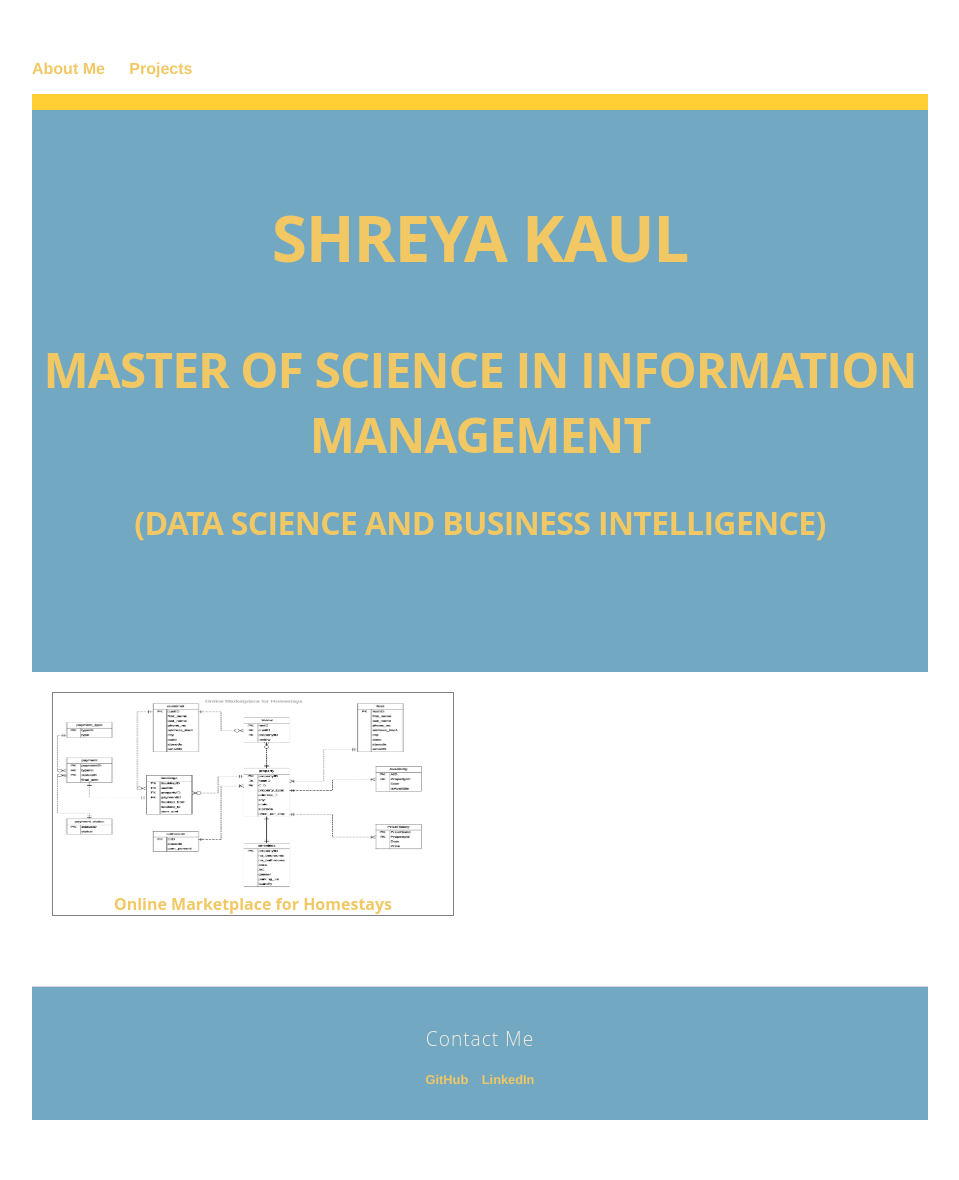
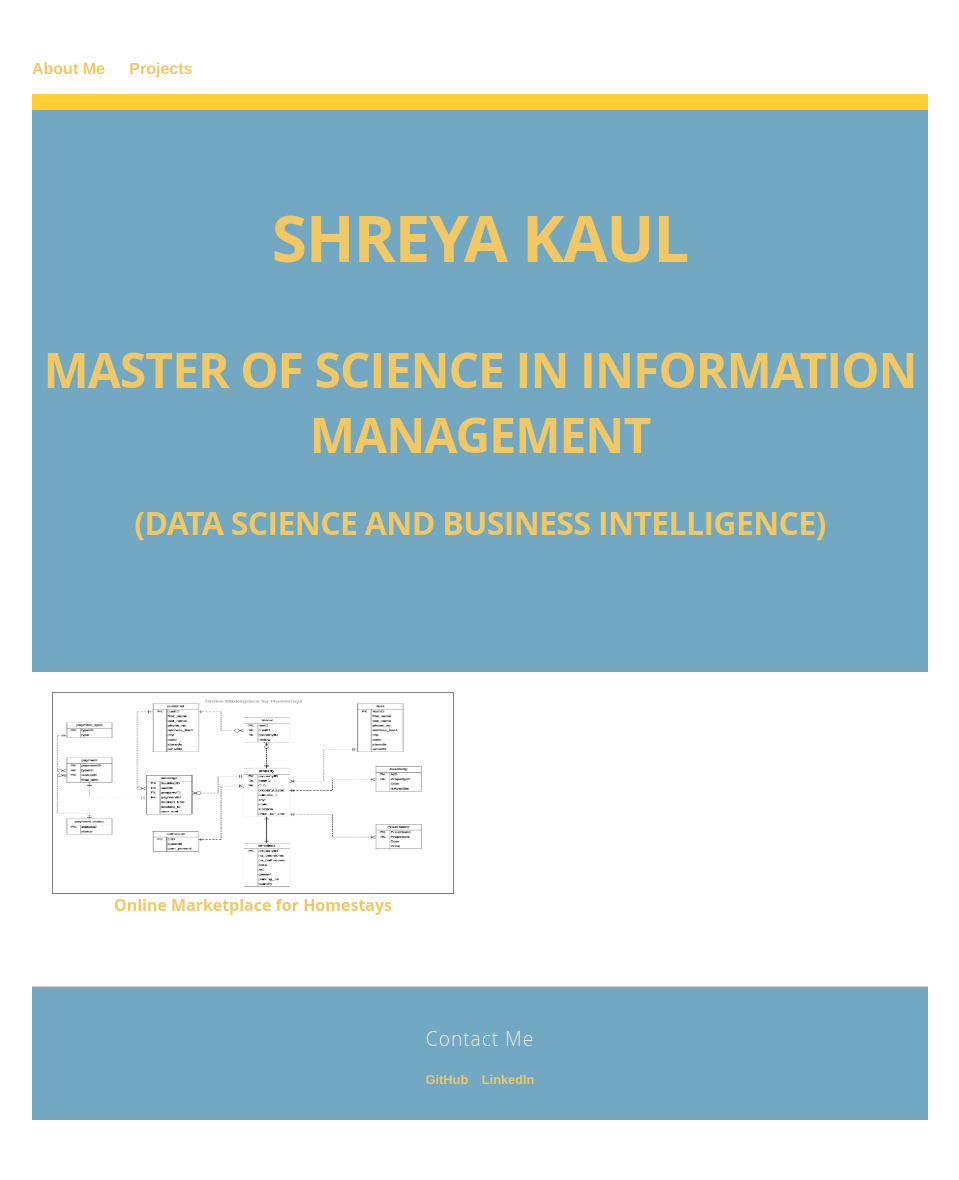
Before and after one commit to shreyakaul/shreyakaul.github.io, a Jekyll site: the page built from Projects.html, in a window 1280 px wide. Shown: the whole page, without its empty margins (160-1119 px from the left). Built offline with Jekyll 4.4.1, drawn with Linux system fonts in a browser that asks for light colours.

Commit message:
Update main.css

```diff
--- a/css/main.css
+++ b/css/main.css
@@ -215,11 +215,11 @@ a {
 
 figure {
     display: inline-block;
-    border: 1px solid gray;
     margin: 20px; /* adjust as needed */
 }
 figure img {
     vertical-align: top;
+    border: 1px solid gray;
 }
 figure figcaption {
     text-align: center;
```
